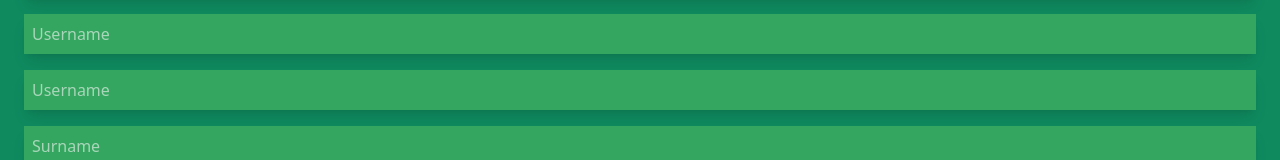
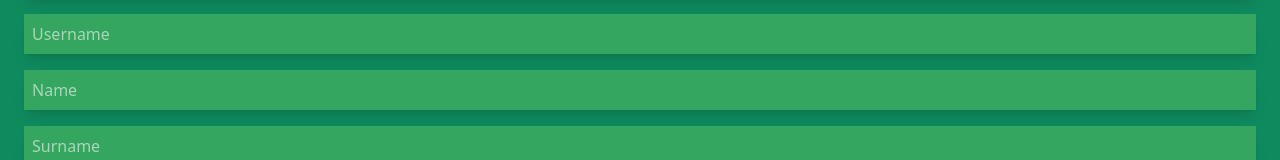
Before and after one commit to veepgoose/FelizNaviHike, a Next.js app: page /accountcreation in a window 1280 px wide. Shown: the part 138-298 px from the top of the page. Built offline with nearby package versions, Linux system fonts and the light colour scheme.

Commit message:
Correct Username duplication on account creation form

```diff
--- a/pages/accountcreation.tsx
+++ b/pages/accountcreation.tsx
@@ -8,6 +8,7 @@ function Accountcreation() {
         email:"",
         password:"",
         username:"",
+        name:"",
         surname:"",
         location:"",
         imageUrl:"",
@@ -41,8 +42,8 @@ function Accountcreation() {
          />
 
         <Input
-          placeholder="Username"
-          type="Username"
+          placeholder="Name"
+          type="Name"
          />
 
         <Input
```
